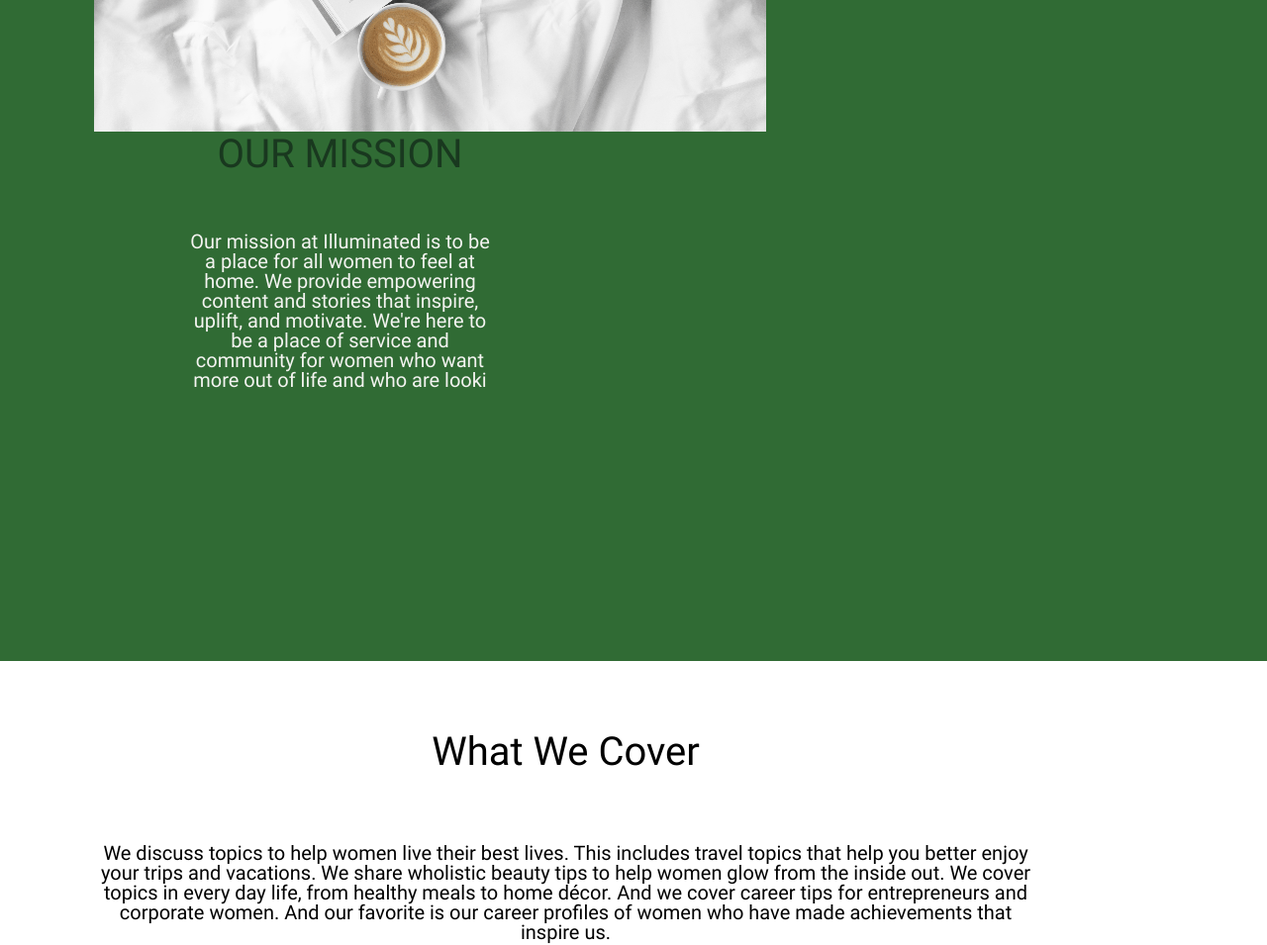
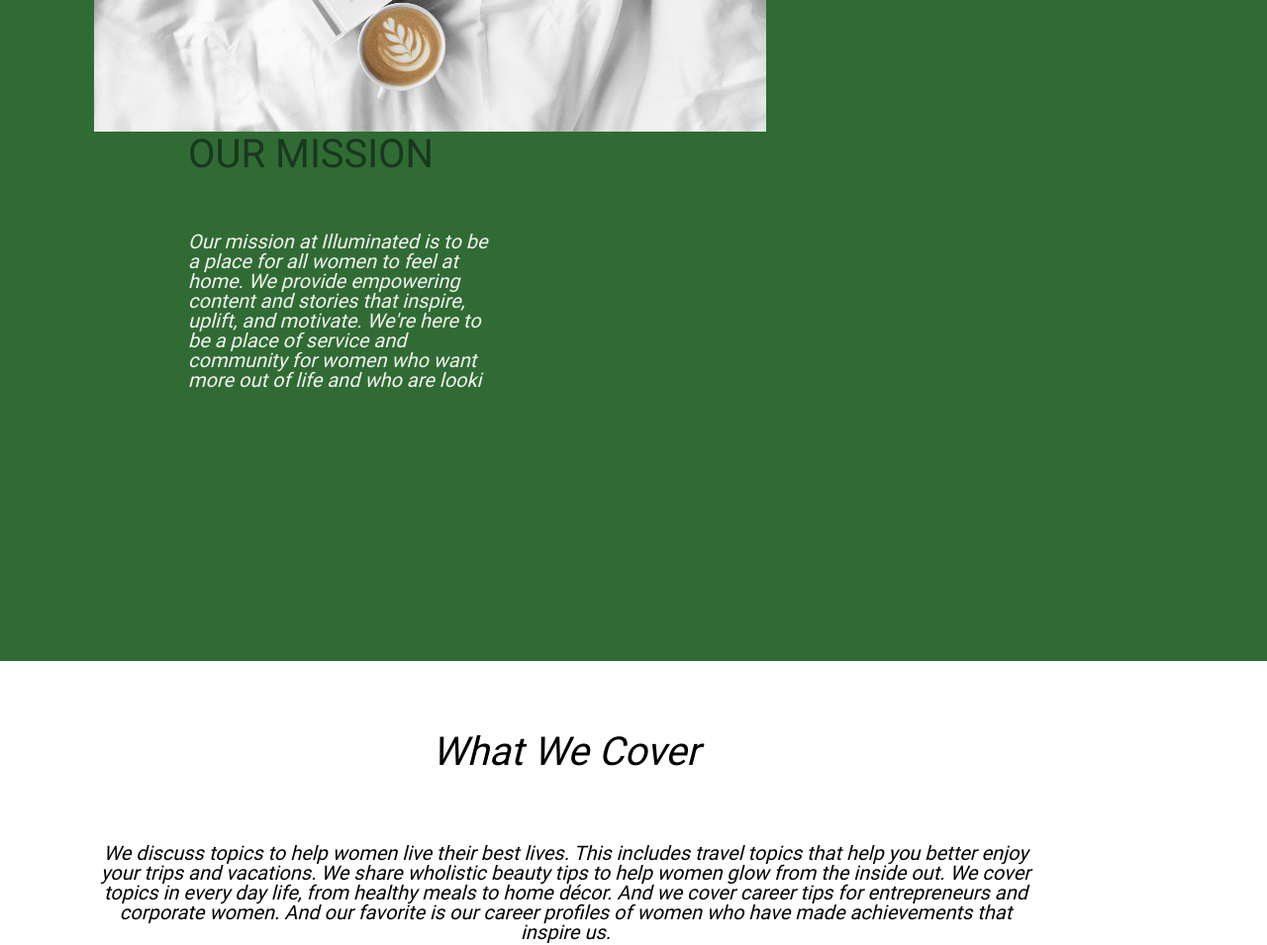
Before and after one commit to webmako/davaleba5, a plain HTML site: page index.html in a window 1280 px wide. Shown: the part 660-1615 px from the top of the page at 99% size. Drawn offline with Linux system fonts and the light colour scheme.

Commit message:
text style

```diff
--- a/style.css
+++ b/style.css
@@ -54,12 +54,14 @@
     font-size: 40px;
     color: #19381f;
     margin-bottom: 58px;
-    text-align: center;
+   /* text-align: center; */
 
 }
 .text1{
     color: #f4f4f1;
     font-size: 20px;
+    text-align: left;
+    font-style: italic;
 }
 
 /* teqst */
@@ -72,6 +74,7 @@
 }
 h4{
     font-size: 40px;
+    font-style: italic;
 
 }
 .text2{
@@ -79,6 +82,7 @@
     margin-top: 72px;
     margin-left: 100px;
     margin-right: 100px;
+    font-style: italic;
 }
 
 button{
```
